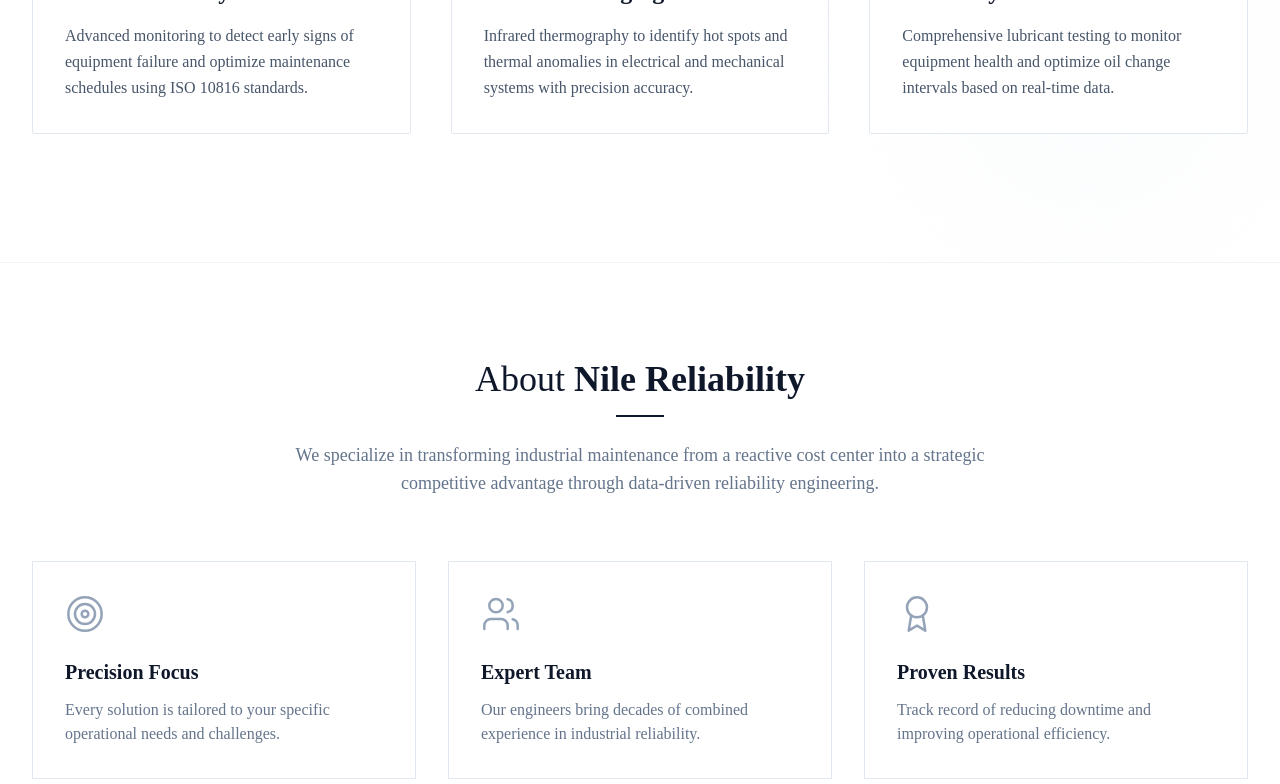
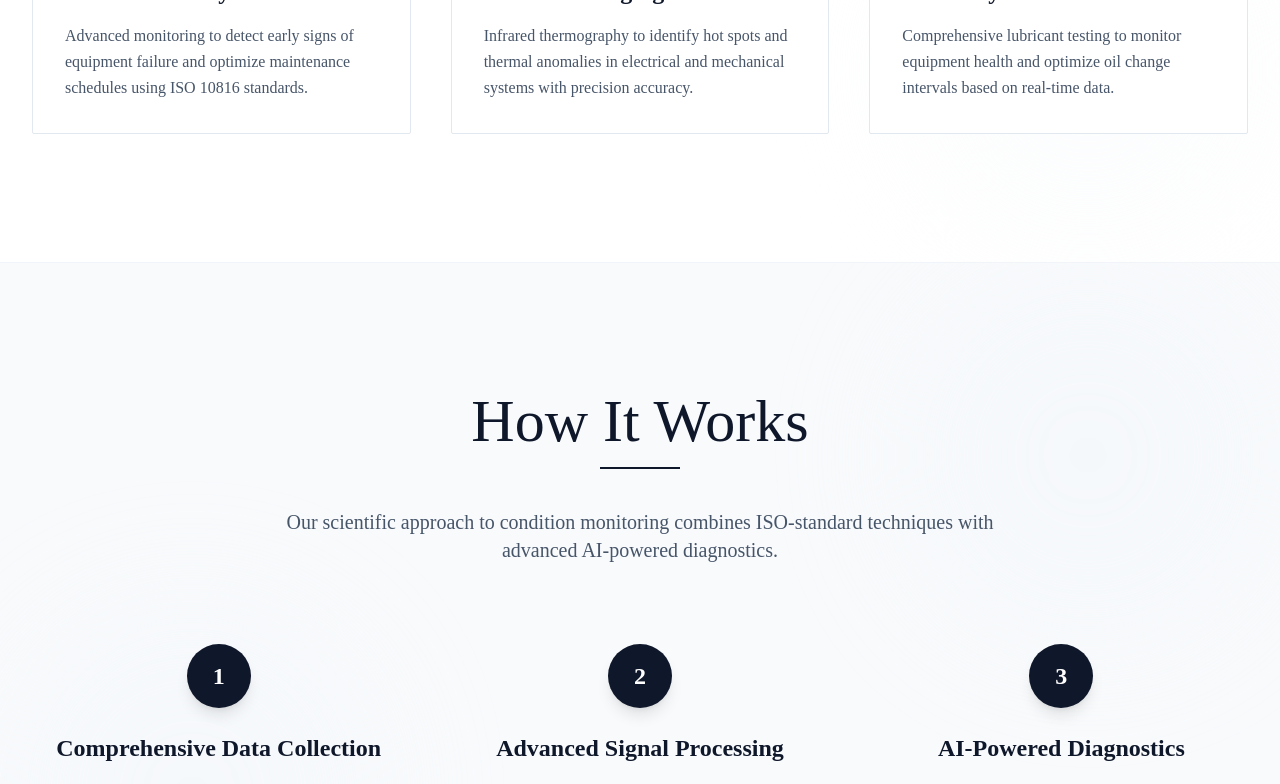
Before and after one commit to Enkoy-Technology/nile-reliablity, a Next.js app: page / in a window 1280 px wide. Shown: the part 2000-2784 px from the top of the page. Built offline with nearby package versions, Linux system fonts and the light colour scheme.

Commit message:
Add HowItWorks component to Home page, detailing the three-step process of condition monitoring. Updated page layout to include the new section.

```diff
--- a/app/page.tsx
+++ b/app/page.tsx
@@ -5,6 +5,7 @@
 import ConditionMonitoring from '@/components/ConditionMonitoring';
 import Footer from '@/components/Footer';
 import Hero from '@/components/Hero';
+import HowItWorks from '@/components/HowItWorks';
 import Navbar from '@/components/Navbar';
 import Services from '@/components/Services';
 import { ArrowUp } from 'lucide-react';
@@ -44,6 +45,7 @@
       <Hero onScrollTo={handleScrollTo} />
       <ConditionMonitoring onScrollTo={handleScrollTo} />
       <Services />
+      <HowItWorks />
       <About />
       <AuditForm />
       <Footer onScrollTo={handleScrollTo} />
--- /dev/null
+++ b/components/HowItWorks.tsx
@@ -0,0 +1,77 @@
+'use client';
+
+import React from 'react';
+
+const HowItWorks: React.FC = () => {
+  const steps = [
+    {
+      number: 1,
+      title: 'Comprehensive Data Collection',
+      description: 'We deploy our advanced sensors across your critical equipment to capture vibration signatures with precision accuracy following ISO 10816 standards.'
+    },
+    {
+      number: 2,
+      title: 'Advanced Signal Processing',
+      description: 'Our proprietary algorithms process raw data using FFT analysis, time waveform diagnostics, and envelope detection for comprehensive fault identification.'
+    },
+    {
+      number: 3,
+      title: 'AI-Powered Diagnostics',
+      description: 'Machine learning algorithms trained on 15,000+ vibration signatures identify developing faults with 94% accuracy and provide actionable recommendations.'
+    }
+  ];
+
+  return (
+    <section id="how-it-works" className="relative py-20 sm:py-24 lg:py-32 bg-slate-50 border-t border-slate-100">
+      {/* Background decorations */}
+      <div className="absolute inset-0 overflow-hidden pointer-events-none">
+        <div className="absolute top-0 right-0 w-96 h-96 bg-slate-100 rounded-full blur-3xl opacity-30"></div>
+        <div className="absolute bottom-0 left-0 w-96 h-96 bg-slate-100 rounded-full blur-3xl opacity-30"></div>
+      </div>
+
+      <div className="relative max-w-7xl mx-auto px-4 sm:px-6 lg:px-8">
+        {/* Header */}
+        <div className="text-center mb-16 sm:mb-20">
+          <h2 className="text-4xl sm:text-5xl lg:text-6xl font-light text-slate-900 mb-4">
+            How It Works
+          </h2>
+          {/* Decorative underline */}
+          <div className="inline-block mb-8">
+            <div className="h-0.5 w-20 bg-slate-900"></div>
+          </div>
+          <p className="text-lg sm:text-xl text-slate-600 max-w-3xl mx-auto font-light leading-relaxed">
+            Our scientific approach to condition monitoring combines ISO-standard techniques with advanced AI-powered diagnostics.
+          </p>
+        </div>
+
+        {/* Three-Step Process */}
+        <div className="grid md:grid-cols-3 gap-8 sm:gap-10 lg:gap-12">
+          {steps.map((step, index) => (
+            <div key={step.number} className="relative text-center">
+              {/* Number Circle */}
+              <div className="flex justify-center mb-6">
+                <div className="relative">
+                  <div className="w-16 h-16 bg-slate-900 rounded-full flex items-center justify-center shadow-lg">
+                    <span className="text-2xl font-bold text-white">{step.number}</span>
+                  </div>
+                  {/* Subtle background circle */}
+                  <div className="absolute inset-0 w-16 h-16 bg-slate-900/20 rounded-full blur-xl -z-10 scale-150"></div>
+                </div>
+              </div>
+
+              {/* Content */}
+              <h3 className="text-xl sm:text-2xl font-semibold text-slate-900 mb-4">
+                {step.title}
+              </h3>
+              <p className="text-base text-slate-600 leading-relaxed font-light">
+                {step.description}
+              </p>
+            </div>
+          ))}
+        </div>
+      </div>
+    </section>
+  );
+};
+
+export default HowItWorks;
```
